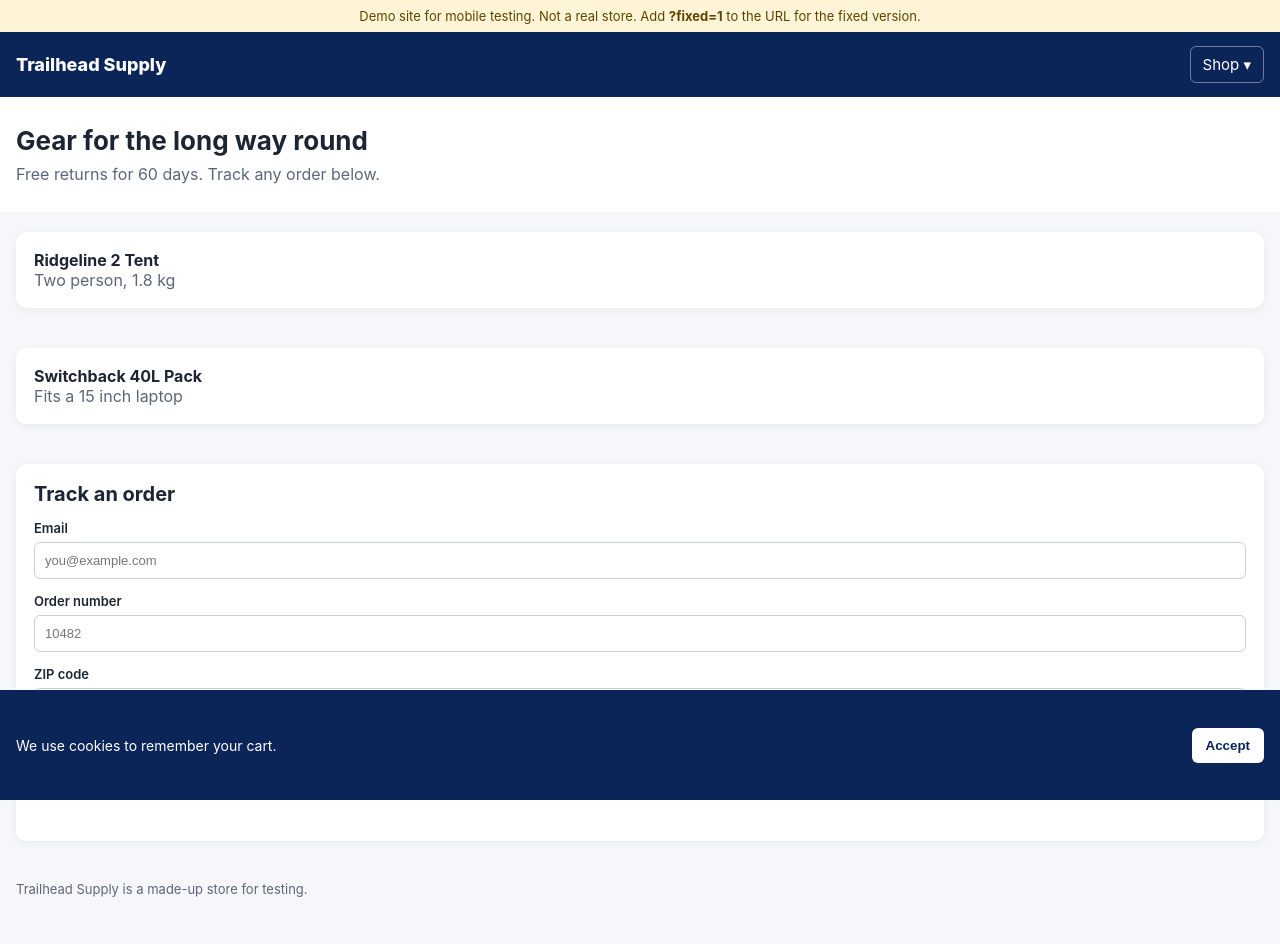
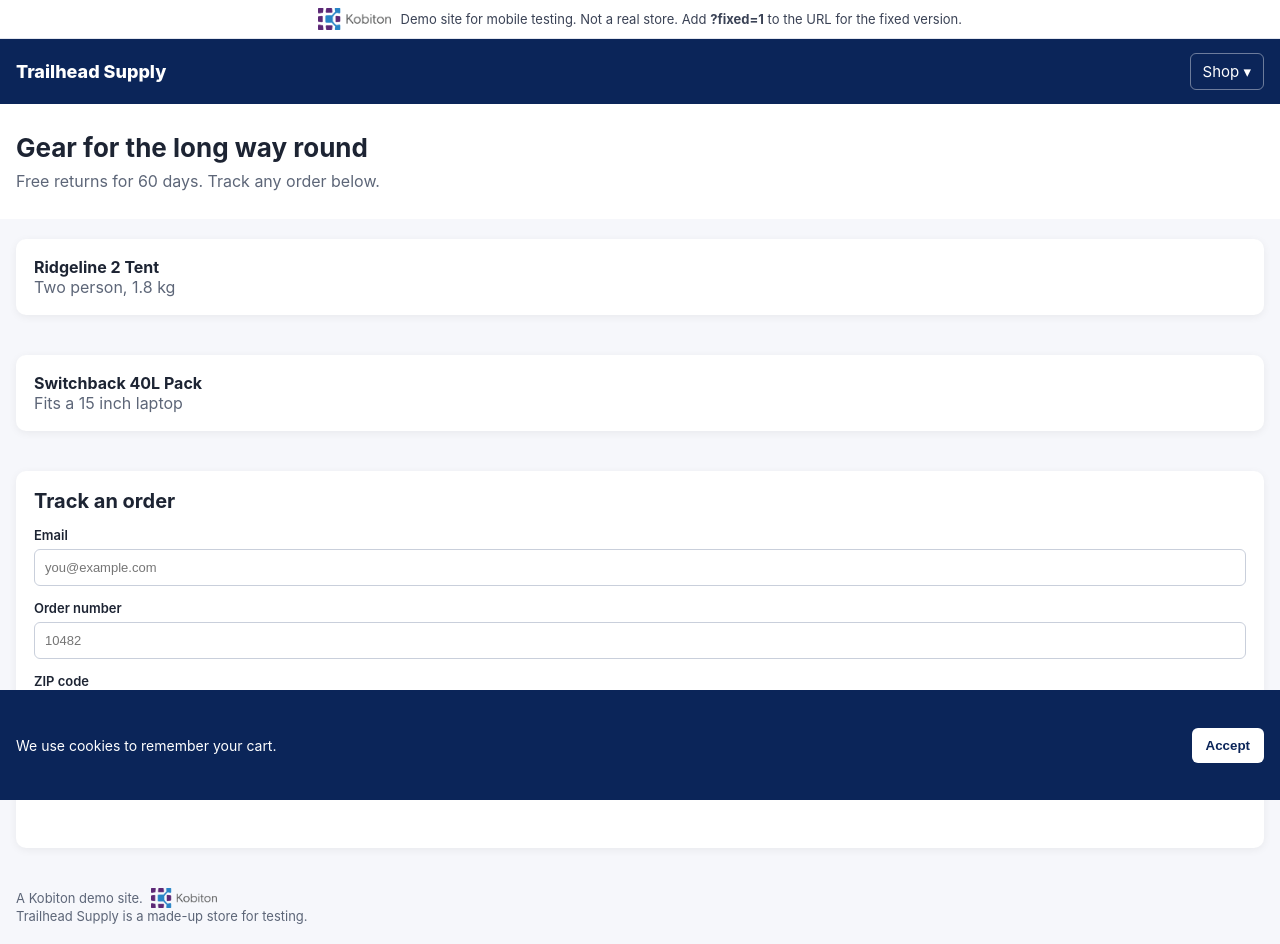
Before and after one commit to mimosa767/mobile-web-demo, a plain HTML site: page index.html in a window 1280 px wide. Before the commit the page ends 917 px from the top, so only its background shows below. Drawn offline with Linux system fonts and the light colour scheme.

Commit message:
Add Kobiton logo

```diff
--- a/index.html
+++ b/index.html
@@ -3,12 +3,16 @@
 <head>
 <meta charset="utf-8">
 <meta name="viewport" content="width=device-width, initial-scale=1">
-<title>Trailhead Supply (demo site)</title>
+<title>Trailhead Supply | Kobiton demo site</title>
+<link rel="icon" href="kobiton-logo.png">
 <style>
   :root { --navy:#0b2559; --coral:#f54a6f; --ink:#1d2433; --muted:#5d6678; }
   * { box-sizing:border-box; }
   body { margin:0; font-family:-apple-system, Segoe UI, Roboto, sans-serif; color:var(--ink); background:#f6f7fb; }
-  .demo-note { background:#fff4d6; color:#5a4500; font-size:13px; padding:8px 16px; text-align:center; }
+  .demo-note { background:#fff; color:#3a4255; font-size:13px; padding:8px 16px; display:flex; align-items:center; justify-content:center; gap:10px; flex-wrap:wrap; border-bottom:1px solid #e3e6ee; }
+  .demo-note img { height:22px; width:auto; }
+  .k-footer { display:flex; align-items:center; gap:8px; }
+  .k-footer img { height:20px; width:auto; }
   header { background:var(--navy); color:#fff; display:flex; align-items:center; justify-content:space-between; padding:14px 16px; position:relative; }
   .logo { font-weight:800; font-size:18px; }
   nav { position:relative; }
@@ -40,7 +44,7 @@
 </style>
 </head>
 <body>
-<div class="demo-note">Demo site for mobile testing. Not a real store. Add <b>?fixed=1</b> to the URL for the fixed version.</div>
+<div class="demo-note"><img src="kobiton-logo.png" alt="Kobiton"><span>Demo site for mobile testing. Not a real store. Add <b>?fixed=1</b> to the URL for the fixed version.</span></div>
 <header>
   <div class="logo">Trailhead Supply</div>
   <nav id="nav">
@@ -68,7 +72,7 @@
     </form>
   </div>
 </section>
-<footer>Trailhead Supply is a made-up store for testing.</footer>
+<footer><div class="k-footer"><span>A Kobiton demo site.</span><img src="kobiton-logo.png" alt="Kobiton"></div><div>Trailhead Supply is a made-up store for testing.</div></footer>
 <div class="banner" id="banner"><span>We use cookies to remember your cart.</span><button id="accept">Accept</button></div>
 <script>
   const fixed = new URLSearchParams(location.search).get('fixed') === '1';
```
Also changed, not shown: kobiton-logo.png (added).
